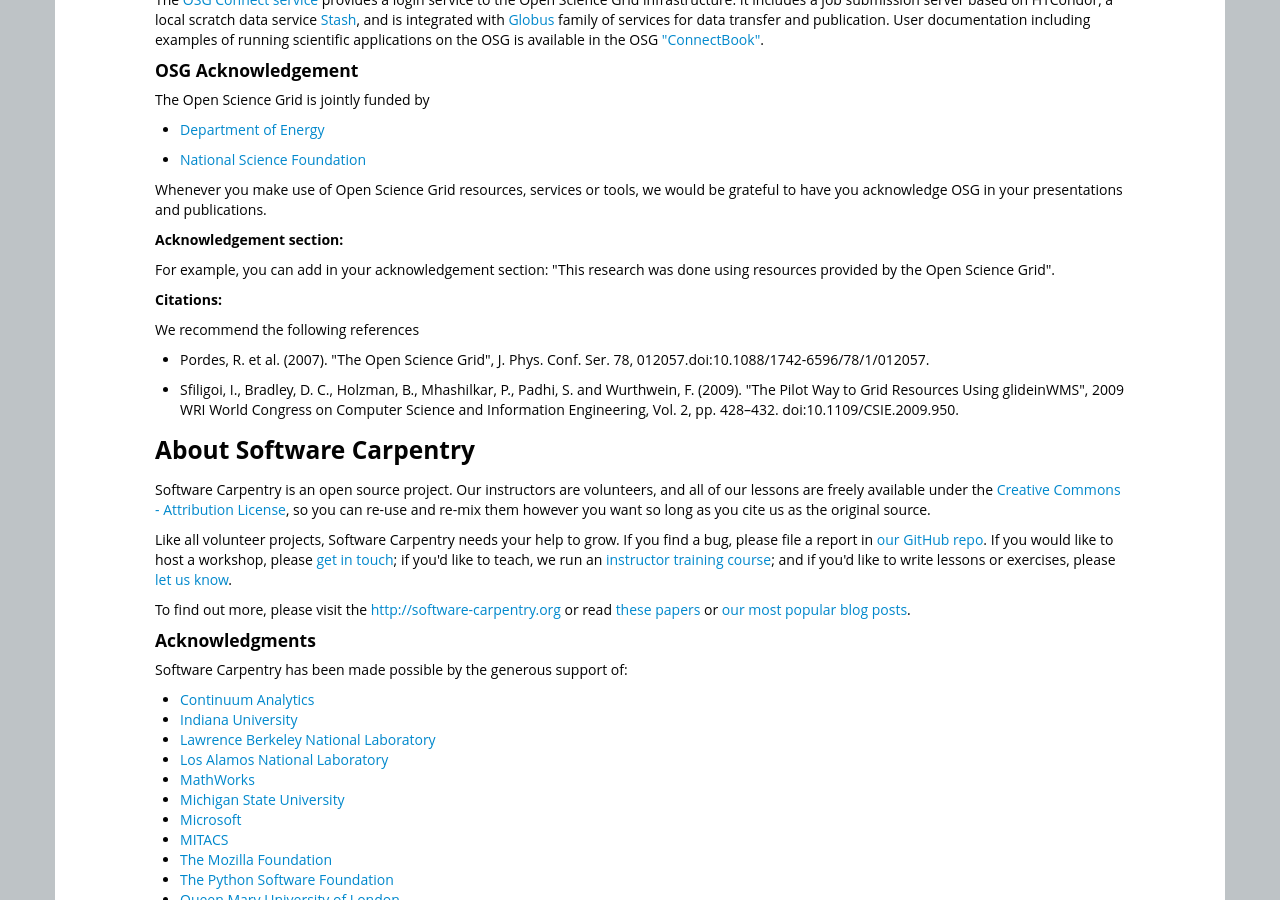
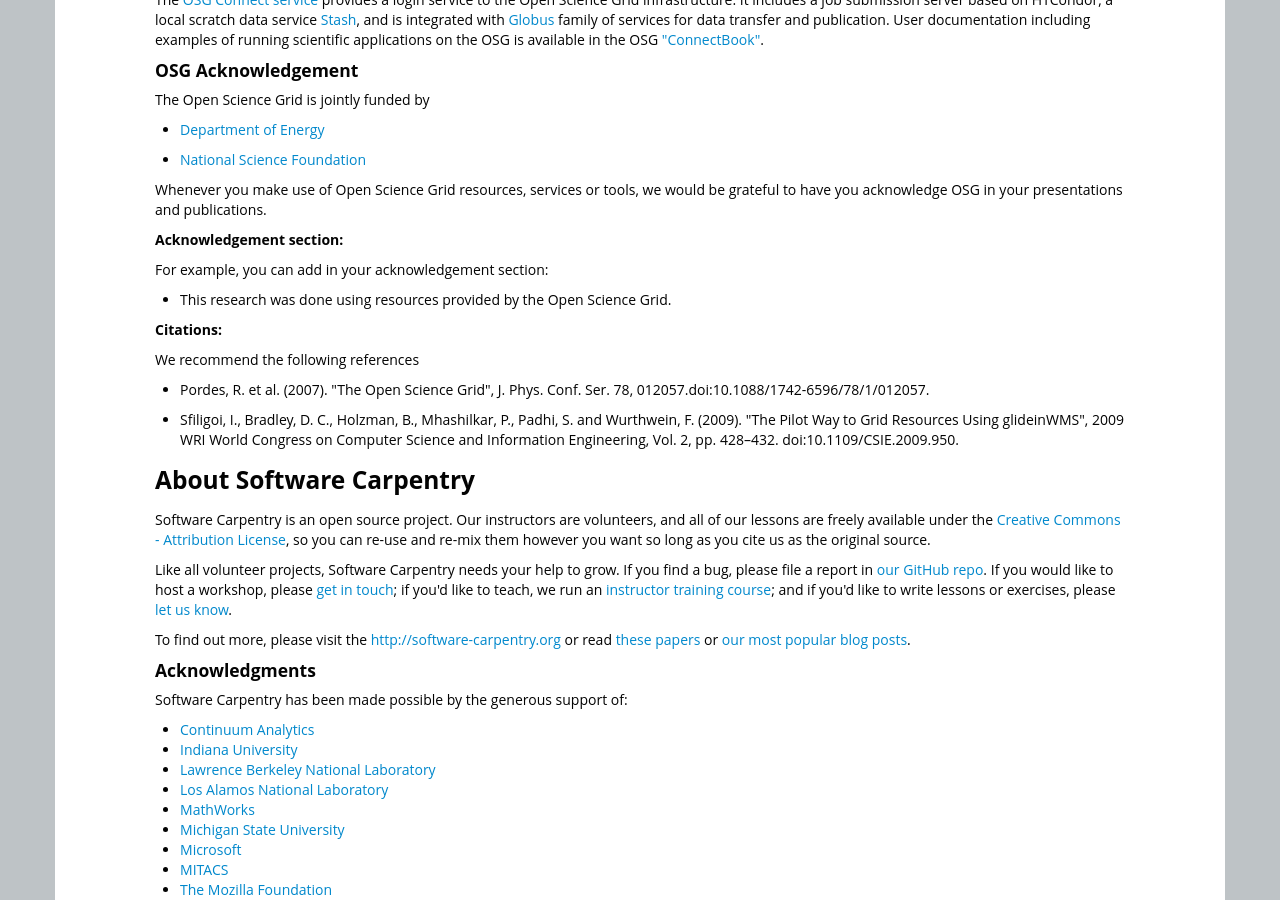
Before and after one commit to SWC-OSG-Workshop/2015-03-03-iupui, a Jekyll site: the page built from intro.md, in a window 1280 px wide and 900 px high, scrolled down 1081 px. Built offline with Jekyll 4.4.1, drawn with Linux system fonts in a browser that asks for light colours.

Commit message:
edit intro

```diff
--- a/intro.md
+++ b/intro.md
@@ -77,14 +77,16 @@
 
 **Acknowledgement section:**
 
-For example, you can add in your acknowledgement section: "This research was done using resources provided by the Open Science Grid".
+For example, you can add in your acknowledgement section:
+
+*   This research was done using resources provided by the Open Science Grid.
 
 
 **Citations:**
 
 We recommend the following references
 
-*   Pordes, R. et al. (2007). "The Open Science Grid", J. Phys. Conf. Ser. 78, 012057.doi:10.1088/1742-6596/78/1/012057.
+*    Pordes, R. et al. (2007). "The Open Science Grid", J. Phys. Conf. Ser. 78, 012057.doi:10.1088/1742-6596/78/1/012057.
 
 *   Sfiligoi, I., Bradley, D. C., Holzman, B., Mhashilkar, P., Padhi, S. and Wurthwein, F. (2009). "The Pilot Way to Grid Resources Using glideinWMS", 2009 WRI World Congress on Computer Science and Information Engineering, Vol. 2, pp. 428–432. doi:10.1109/CSIE.2009.950.
 
```
